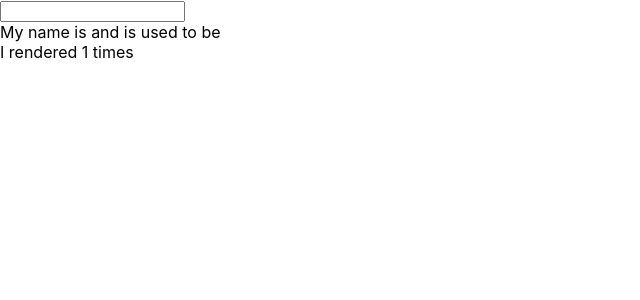
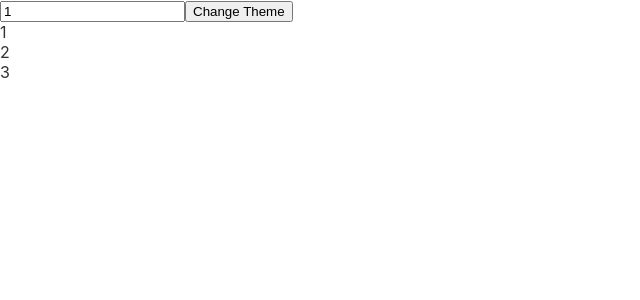
Before and after one commit to usama2333/React-Hooks, a React (Create React App) app: page / in a window 1280 px wide. Shown: the top 300 px of the page, without its empty margins (0-640 px from the left). Built offline with nearby package versions, Linux system fonts and the light colour scheme.

Commit message:
useCallback hook

```diff
--- a/src/App.js
+++ b/src/App.js
@@ -3,6 +3,8 @@
 import UseStateDemo from "./components/UseStateDemo";
 import FunctionContextComponent from "./components/FunctionContextComponent";
 import UseRefDemo from "./components/UseRefDemo";
+import UseMemo from "./components/UseMemo";
+import UseCallbackDemo from "./components/UseCallbackDemo";
 
 // this how to create contentex
 export const ThemeContext = createContext()
@@ -29,7 +31,9 @@
         <FunctionContextComponent/>
       </ThemeContext.Provider> */}
 
-      <UseRefDemo/>
+      {/* <UseRefDemo/> */}
+      {/* <UseMemo/> */}
+      <UseCallbackDemo/>
 
       </>
   )
--- /dev/null
+++ b/src/components/List.js
@@ -0,0 +1,20 @@
+import React, { useEffect, useState } from 'react'
+
+const List = ({getItems}) => {
+    const [items, setItems] = useState([]);
+
+    useEffect(() => {
+        setItems(getItems());
+        console.log('Updating items')
+    },[getItems])
+  return (
+    <div>
+        {items.map((item) => (
+            <div key={item}>{item}</div>
+        ))}
+
+    </div>
+  )
+}
+
+export default List
--- /dev/null
+++ b/src/components/UseCallbackDemo.js
@@ -0,0 +1,37 @@
+import React, {useCallback, useState } from 'react'
+import List from './List';
+
+const UseCallbackDemo = () => {
+
+    const [number, setNumber] = useState(1);
+    const [dark, setDark] = useState(false);
+
+// when the number change the function is recreated and runs the useEffect in List.js
+// bcz it thinks the function change even on toggle theme
+
+    // const getItems = () => {
+    //     return [number, number + 1, number + 2]
+    // }
+
+    // with the callback it only runs on when function change
+ const getItems = useCallback(() => {
+        return [number, number + 1, number + 2]
+    },[number])
+
+
+    const theme =  {
+
+             backgroundColor : dark ? '#333' : '#FFF',
+             color: dark ? '#FFF' : '#333'
+        }
+
+  return (
+    <div style={theme}>
+        <input type="number" value={number} onChange={e => setNumber(parseInt(e.target.value))} />
+        <button onClick={() => setDark(prevDark => !prevDark)}>Change Theme</button>
+        <List getItems={getItems}/>
+    </div>
+  )
+}
+
+export default UseCallbackDemo
--- /dev/null
+++ b/src/components/UseMemo.js
@@ -0,0 +1,50 @@
+import React, { useEffect, useMemo, useState } from 'react'
+// use case of use memo
+// 1 for slow function that slow down code
+// 2 works as for reference for objects and array
+
+// This is a slow function that can slow down the code like 1 sec delay
+function slowFunction(num) {
+    console.log('This is slow function');
+    for(let i = 0; i < 1000000000; i++) {}
+    return num * 2
+}
+
+const UseMemo = () => {
+
+    const [number, setNumber] = useState(0);
+    const [dark, setDark] = useState(false);
+
+    // here even when every state change the slow function also runs that slow
+    // down the code so we apply useMemo that can memorize the value the slow
+    // function only runs when its number change
+
+    const doubleNumber = useMemo(() => {
+        return slowFunction(number);
+    },[number]);
+
+    // by applying useMemo on this it can only runs useffect when dark value is changed
+    const themeStyles = useMemo(() => {
+        return {
+             backgroundColor : dark ? 'black' : 'white',
+             color: dark ? 'white' : 'black'
+        }
+    },[dark])
+
+    // without useMemo the useEffect runs even when input value changes
+    // bcz when the component load the object is created with new reference
+    // with useMemo it stores the reference or check the value
+
+    useEffect(() => {
+        console.log('Theme styles changes')
+    },[themeStyles])
+  return (
+    <div>
+        <input type="number" value={number} onChange={e => setNumber(parseInt(e.target.value))} />
+        <button onClick={() => setDark(prevDark => !prevDark)}>Change Theme</button>
+        <div style={themeStyles}>{doubleNumber}</div>
+    </div>
+  )
+}
+
+export default UseMemo
```
